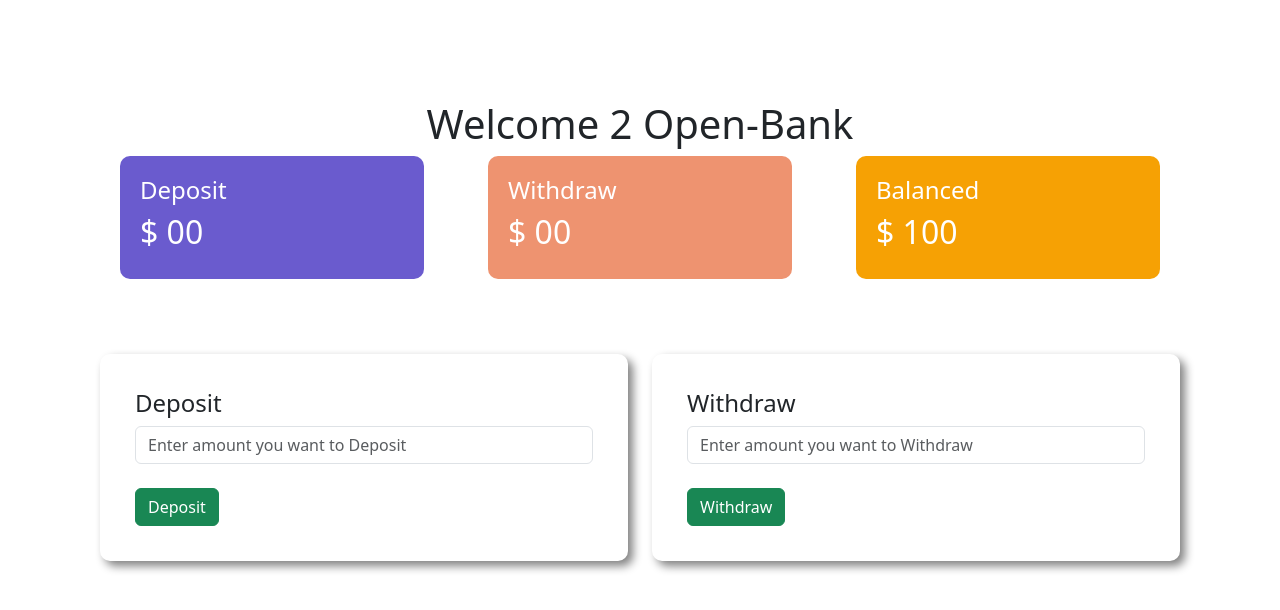
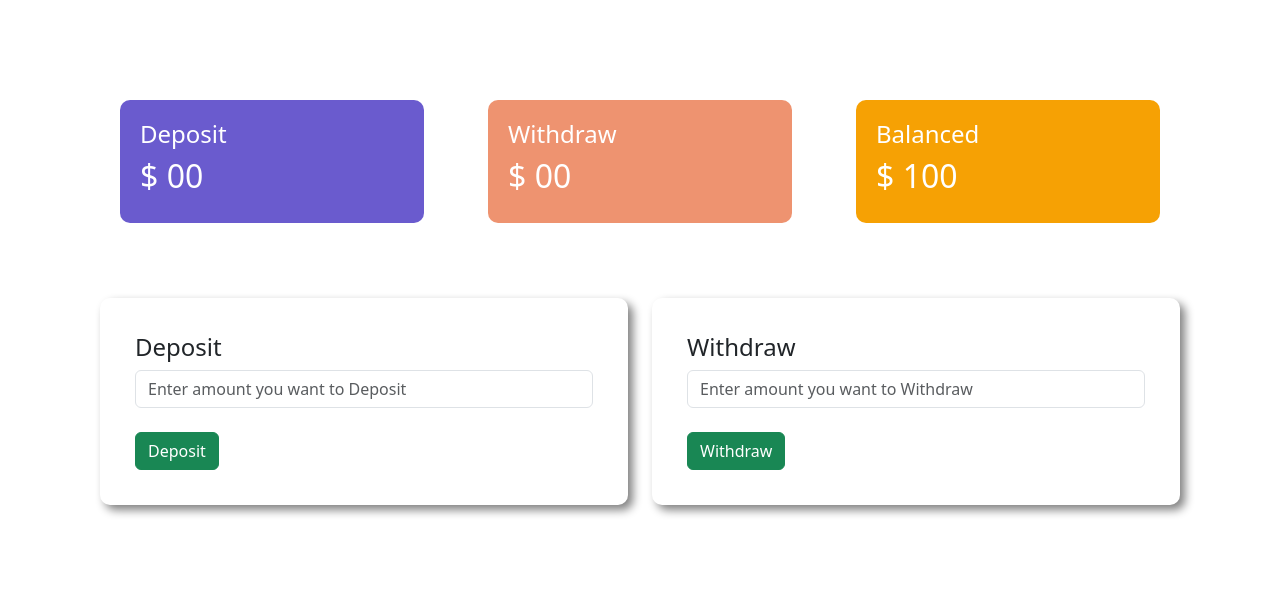
Before and after one commit to jubayerasif/simplejs-05-Open-Bank, a plain HTML site: page index.html in a window 1280 px wide. Both pictures are taken after a click on the button "Enter". Drawn offline with nearby package versions, Linux system fonts and the light colour scheme.

Commit message:
making js

```diff
--- a/index.html
+++ b/index.html
@@ -11,8 +11,8 @@
 </head>
 <body>
     <div class="container">
-        <h1 class="text-center">Welcome 2 Open-Bank</h1>
         <div id="login-area">
+            <h1 class="text-center">Welcome 2 Open-Bank</h1>
             <h4>Login</h4>
             <input type="text" class="form-control" placeholder="Email">
             <br>
@@ -26,19 +26,19 @@
             <div class="col-md-4">
                 <div class="deposit status">
                     <h4>Deposit</h4>
-                    <h2>$ 00</h2>
+                    <h2>$ <span id="currentDeposit">00</span></h2>
                 </div>
             </div>
             <div class="col-md-4">
                 <div class="withdraw status">
                     <h4>Withdraw</h4>
-                    <h2>$ 00</h2>
+                    <h2>$ <span id="currentWithdraw">00</span></h2>
                 </div>
             </div>
             <div class="col-md-4">
                 <div class="balanced status">
                     <h4>Balanced</h4>
-                    <h2>$ 100</h2>
+                    <h2>$ <span id="currentBalance">100</span></h2>
                 </div>
             </div>
         </div>
@@ -46,7 +46,7 @@
             <div class="col-md-6">
                 <div class="payment-area">
                     <h4>Deposit</h4>
-                    <input type="text" class="form-control" placeholder="Enter amount you want to Deposit">
+                    <input id="depositedAmount" type="text" class="form-control" placeholder="Enter amount you want to Deposit">
                     <br>
                     <button id="addDeposit" class="btn btn-success">Deposit</button>
                 </div>
--- a/js/main.js
+++ b/js/main.js
@@ -1,8 +1,13 @@
-const loginBtn = document.getElementById('login-btn').addEventListener('click', function(event){
+// login-btn even handler
+const loginBtn = document.getElementById('login-btn').addEventListener('click', function(){
     const loginArea = document.getElementById('login-area').style.display = 'none';
     const transactionArea = document.getElementById('transaction-area').style.display = 'block';
 })
 
+//deposit btn event handler
+const depositBtn = document.getElementById('addDeposit').addEventListener('click', function(){
+    const depositedAmount = document.getElementById('depositedAmount').value;
+})
 
 
 
```
